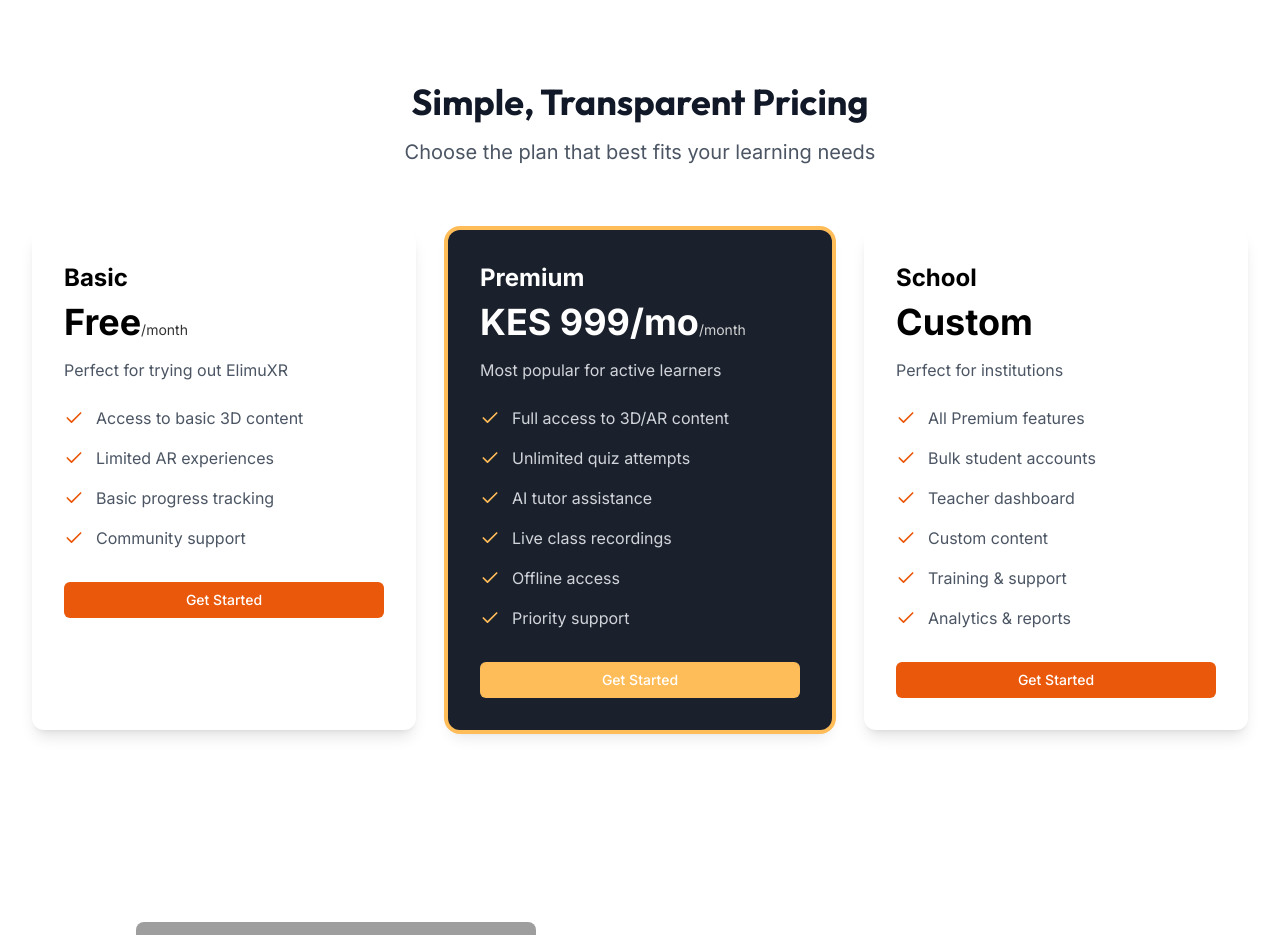
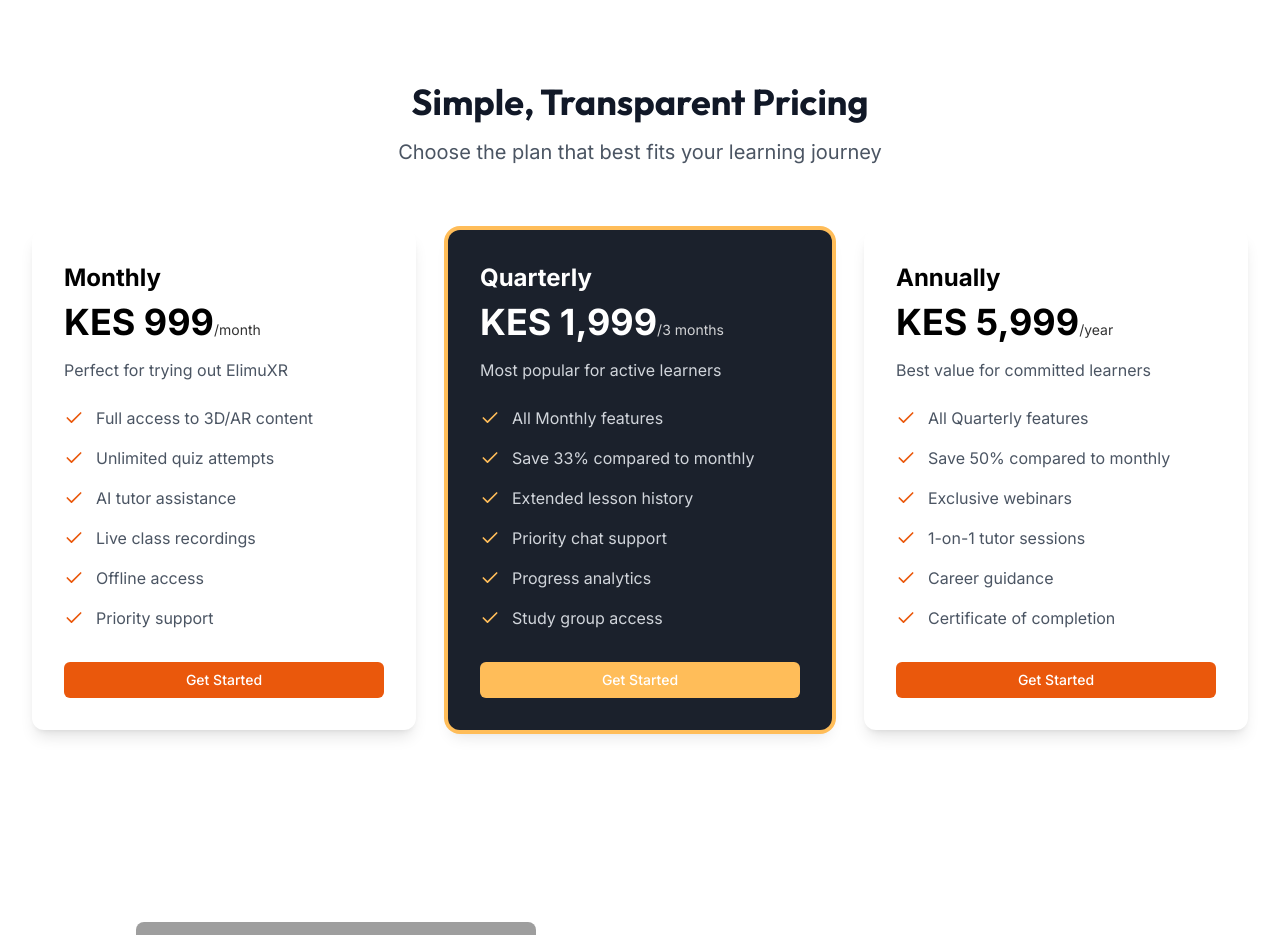
Before and after one commit to bndambuki123/ElimuXR, a React (Vite) app: page / in a window 1280 px wide. Shown: the part 4560-5495 px from the top of the page. Built offline with nearby package versions, Linux system fonts and the light colour scheme; grey boxes are pictures that could not be loaded.

Commit message:
Update pricing section with correct pricing model

```diff
--- a/src/pages/LandingPage.tsx
+++ b/src/pages/LandingPage.tsx
@@ -472,27 +472,17 @@ const LandingPage: React.FC = () => {
               viewport={{ once: true }}
               transition={{ duration: 0.5, delay: 0.1 }}
             >
-              Choose the plan that best fits your learning needs
+              Choose the plan that best fits your learning journey
             </motion.p>
           </div>
 
           <div className="grid grid-cols-1 md:grid-cols-3 gap-8">
             {[
               {
-                name: "Basic",
-                price: "Free",
+                name: "Monthly",
+                price: "KES 999",
+                period: "month",
                 description: "Perfect for trying out ElimuXR",
-                features: [
-                  "Access to basic 3D content",
-                  "Limited AR experiences",
-                  "Basic progress tracking",
-                  "Community support"
-                ]
-              },
-              {
-                name: "Premium",
-                price: "KES 999/mo",
-                description: "Most popular for active learners",
                 features: [
                   "Full access to 3D/AR content",
                   "Unlimited quiz attempts",
@@ -500,20 +490,35 @@ const LandingPage: React.FC = () => {
                   "Live class recordings",
                   "Offline access",
                   "Priority support"
+                ]
+              },
+              {
+                name: "Quarterly",
+                price: "KES 1,999",
+                period: "3 months",
+                description: "Most popular for active learners",
+                features: [
+                  "All Monthly features",
+                  "Save 33% compared to monthly",
+                  "Extended lesson history",
+                  "Priority chat support",
+                  "Progress analytics",
+                  "Study group access"
                 ],
                 highlighted: true
               },
               {
-                name: "School",
-                price: "Custom",
-                description: "Perfect for institutions",
+                name: "Annually",
+                price: "KES 5,999",
+                period: "year",
+                description: "Best value for committed learners",
                 features: [
-                  "All Premium features",
-                  "Bulk student accounts",
-                  "Teacher dashboard",
-                  "Custom content",
-                  "Training & support",
-                  "Analytics & reports"
+                  "All Quarterly features",
+                  "Save 50% compared to monthly",
+                  "Exclusive webinars",
+                  "1-on-1 tutor sessions",
+                  "Career guidance",
+                  "Certificate of completion"
                 ]
               }
             ].map((plan, index) => (
@@ -533,7 +538,7 @@ const LandingPage: React.FC = () => {
                   <h3 className="text-2xl font-bold mb-2">{plan.name}</h3>
                   <div className="mb-4">
                     <span className="text-4xl font-bold">{plan.price}</span>
-                    {plan.price !== "Custom" && <span className="text-sm opacity-80">/month</span>}
+                    <span className="text-sm opacity-80">/{plan.period}</span>
                   </div>
                   <p className={`mb-6 ${plan.highlighted ? 'text-gray-300' : 'text-gray-600'}`}>
                     {plan.description}
@@ -638,6 +643,7 @@ const LandingPage: React.FC = () => {
           >
             Ready to Transform Your Learning Experience?
           </motion.h2>
+
           <motion.p
             className="text-xl opacity-90 mb-8 max-w-2xl mx-auto"
             initial={{ opacity: 0, y: 20 }}
```
